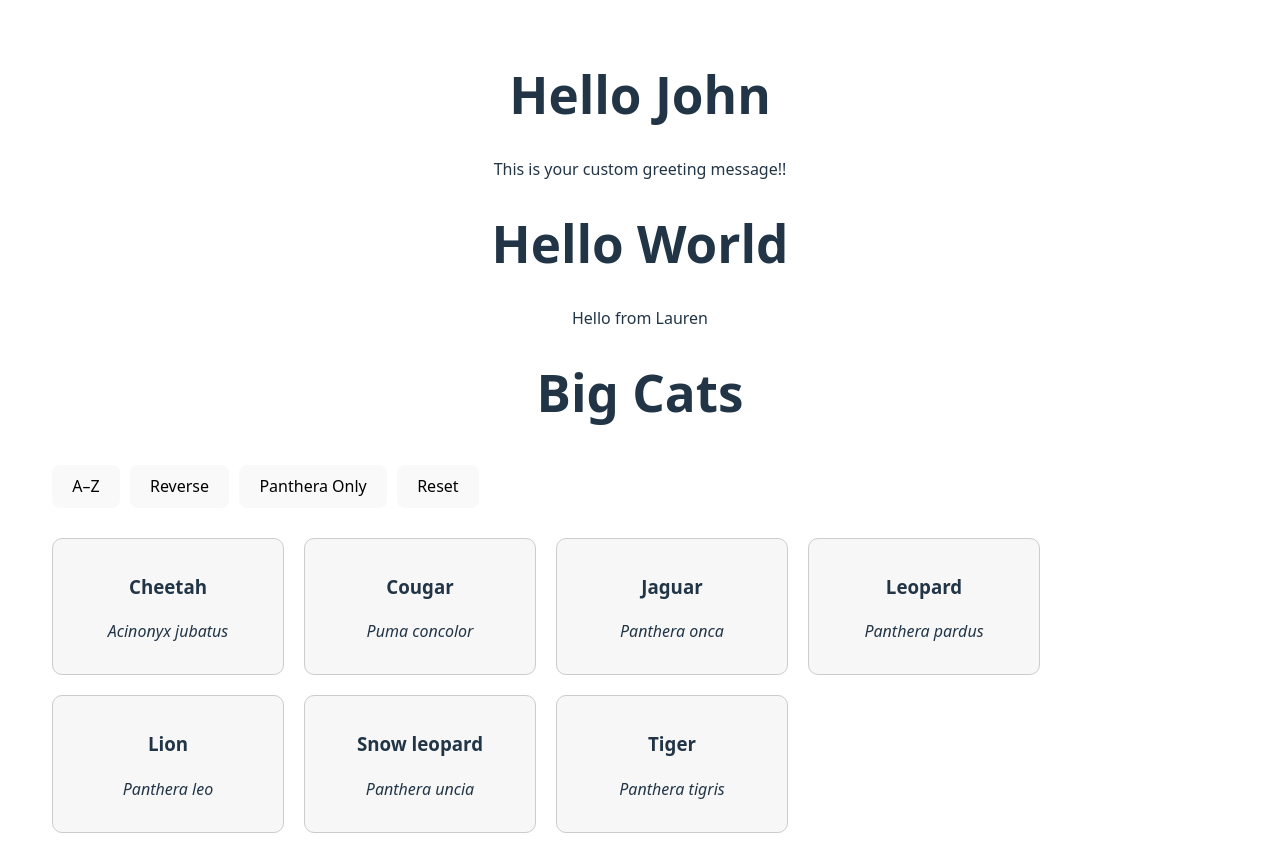
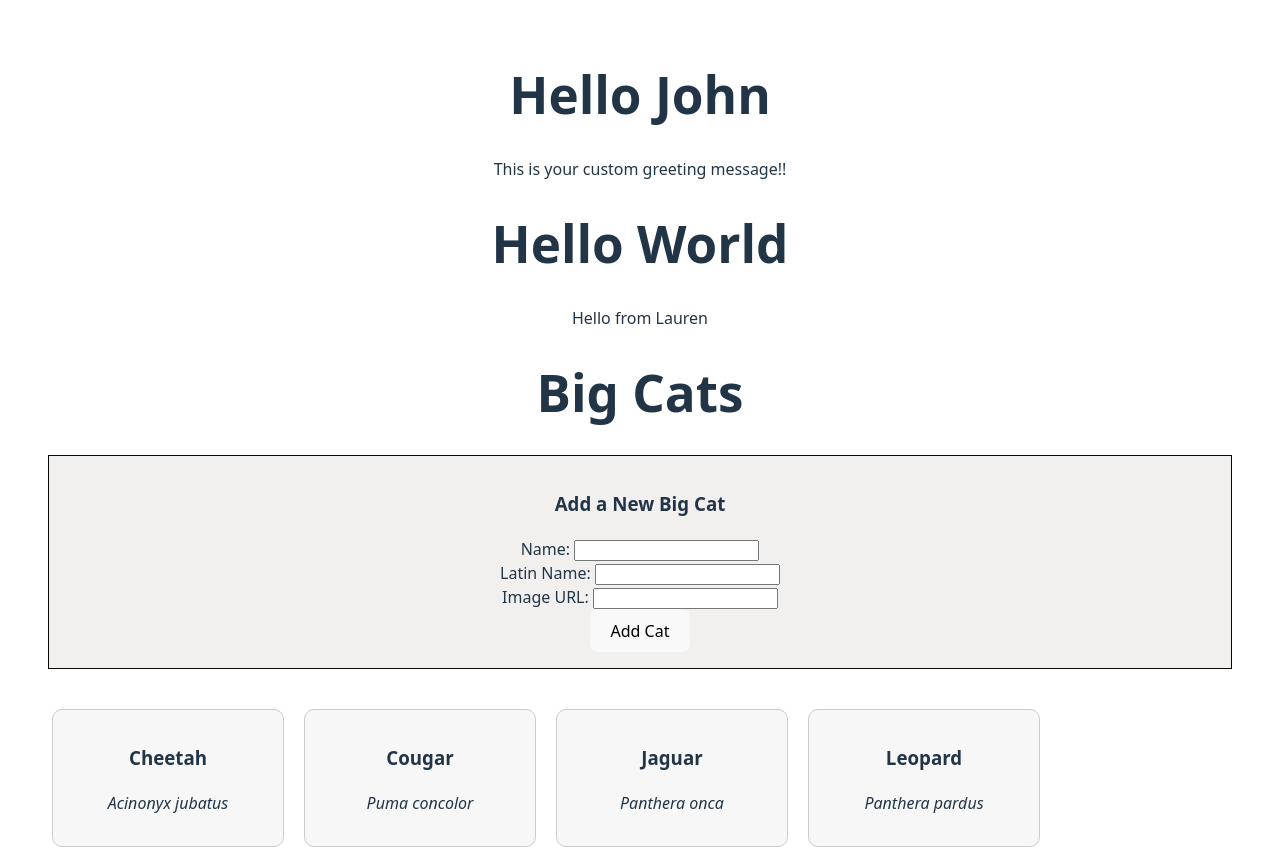
Before and after one commit to ljennings119/IOD2025, a React (Vite) app in the folder Module6/first-react-app/: page / in a window 1280 px wide. Shown: the top 848 px of the page. Built offline with nearby package versions, Linux system fonts and the light colour scheme.

Commit message:
Module 6 Lab 5 completed

```diff
--- /dev/null
+++ b/Module6/first-react-app/src/components/AddCatForm.jsx
@@ -0,0 +1,47 @@
+import { useState } from "react";
+
+export default function AddCatForm({ onAddCat }) {
+  const [name, setName] = useState("");
+  const [latinName, setLatinName] = useState("");
+  const [image, setImage] = useState("");
+
+  function handleSubmit(e) {
+    e.preventDefault();
+
+    // new cat object
+    const newCat = {
+      id: Date.now(),
+      name,
+      latinName,
+      image,
+    };
+
+    onAddCat(newCat);
+    setName("");
+    setLatinName("");
+    setImage("");
+  }
+
+  return (
+    <form onSubmit={handleSubmit} className="componentBox" style={{marginBottom: "20px"}}>
+      <h3>Add a New Big Cat</h3>
+
+      <div>
+        <label>Name: </label>
+        <input value={name} onChange={(e) => setName(e.target.value)} required />
+      </div>
+
+      <div>
+        <label>Latin Name: </label>
+        <input value={latinName} onChange={(e) => setLatinName(e.target.value)} required />
+      </div>
+
+      <div>
+        <label>Image URL: </label>
+        <input value={image} onChange={(e) => setImage(e.target.value)} />
+      </div>
+
+      <button type="submit">Add Cat</button>
+    </form>
+  );
+}
--- a/Module6/first-react-app/src/components/BigCats.jsx
+++ b/Module6/first-react-app/src/components/BigCats.jsx
@@ -1,57 +1,41 @@
 import { useState } from "react";
 import cats from "../data/cats.js";
 import SingleCat from "./SingleCat.jsx";
+import AddCatForm from "./AddCatForm.jsx";
 
 export default function BigCats() {
-  // state to hold the current list being displayed
   const [catList, setCatList] = useState(cats);
 
-  // sort A–Z
-  function sortAZ() {
-    const sorted = [...catList].sort((a, b) =>
-      a.name.localeCompare(b.name)
-    );
-    setCatList(sorted);
+  // Add new cat
+  function addCat(newCat) {
+    setCatList([...catList, newCat]);
   }
 
-  // reverse Z–A
-  function sortReverse() {
-    const reversed = [...catList].slice().reverse();
-    setCatList(reversed);
-  }
-
-  // filter only Panthera cats
-function filterPanthera() {
-  const filtered = cats.filter(cat =>
-    cat.latinName.startsWith("Panthera")
-  );
-  setCatList(filtered);
-}
-
-
-  // reset to original list
-  function resetList() {
-    setCatList(cats);
+  // Delete cat
+  function deleteCat(id) {
+    const updated = catList.filter(cat => cat.id !== id);
+    setCatList(updated);
   }
 
   return (
     <div>
-      {/* Buttons */}
-      <div style={styles.buttons}>
-        <button onClick={sortAZ}>A–Z</button>
-        <button onClick={sortReverse}>Reverse</button>
-        <button onClick={filterPanthera}>Panthera Only</button>
-        <button onClick={resetList}>Reset</button>
-      </div>
+      <AddCatForm onAddCat={addCat} />
 
-      {/* Cat display area */}
       <div style={styles.wrapper}>
         {catList.map(cat => (
-          <SingleCat
-            key={cat.id}
-            name={cat.name}
-            latinName={cat.latinName}
-          />
+          <div key={cat.id}>
+            <SingleCat
+              name={cat.name}
+              latinName={cat.latinName}
+              image={cat.image}
+            />
+            <button
+              onClick={() => deleteCat(cat.id)}
+              style={{ marginTop: "5px", display: "block" }}
+            >
+              Delete
+            </button>
+          </div>
         ))}
       </div>
     </div>
@@ -64,10 +48,5 @@ const styles = {
     gap: "20px",
     flexWrap: "wrap",
     padding: "20px",
-  },
-  buttons: {
-    display: "flex",
-    gap: "10px",
-    padding: "10px 20px",
-  },
+  }
 };
```
